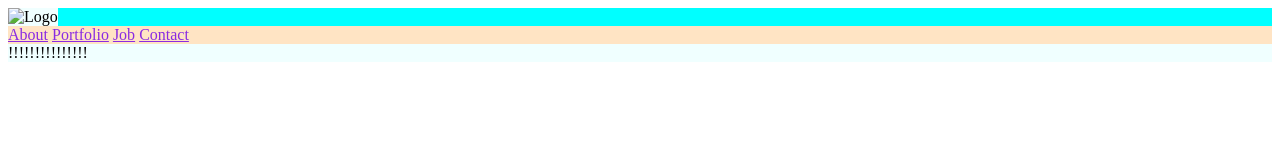
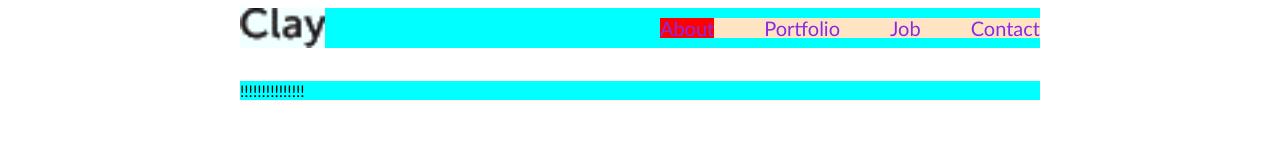
Before and after one commit to VilmaPetruskeviciene/4-astronautas, a website: page index.html in a window 1280 px wide. Drawn offline with Linux system fonts and the light colour scheme.

Commit message:
Header style

```diff
--- /dev/null
+++ b/css/main.css
@@ -0,0 +1,38 @@
+body {
+    font-family: 'Gill Sans', 'Gill Sans MT', Calibri, 'Trebuchet MS', sans-serif;
+}
+
+header,
+main,
+footer {
+    display: inline-block;
+    width: 800px;
+    margin-left: calc(50% - 400px);
+    margin-bottom: 30px;
+    background-color: aqua;
+}
+
+header > img {
+    float: left;
+    height: 40px;
+    background-color: azure;
+}
+
+nav {
+    float: right;
+    margin-top: 10px;
+    background-color: bisque;
+}
+
+nav > a {
+    float: left;
+    margin-left: 50px;
+    font-size: 20px;
+    line-height: 20px;
+    text-decoration: none;
+    color: blueviolet;
+}
+
+nav > a:nth-of-type(1) {
+    background-color: red;
+}
--- a/index.html
+++ b/index.html
@@ -5,13 +5,13 @@
     <meta http-equiv="X-UA-Compatible" content="IE=edge">
     <meta name="viewport" content="width=device-width, initial-scale=1.0">
     <title>Astronaut</title>
-    <link rel="stylesheet" href="./main.css">
+    <link rel="stylesheet" href="./css/main.css">
 </head>
 <body>
     <header>
-        <img src="#" alt="Logo">
+        <img src="./img/astronautaslg.png" alt="Logo">
         <nav>
-            <a href="#">About</a>
+            <a href="#" style="margin: 0;">About</a>
             <a href="#">Portfolio</a>
             <a href="#">Job</a>
             <a href="#">Contact</a>
--- a/main.css
+++ /dev/null
@@ -1,23 +0,0 @@
-header {
-    background-color: aqua;
-}
-
-header > img {
-    background-color: azure;
-}
-
-nav {
-    background-color: bisque;
-}
-
-nav > a {
-    color: blueviolet;
-}
-
-main {
-    background-color: azure;
-}
-
-footer {
-    background-color: bisque;
-}
```
Also changed, not shown: img/astronautaslg.png (added).
